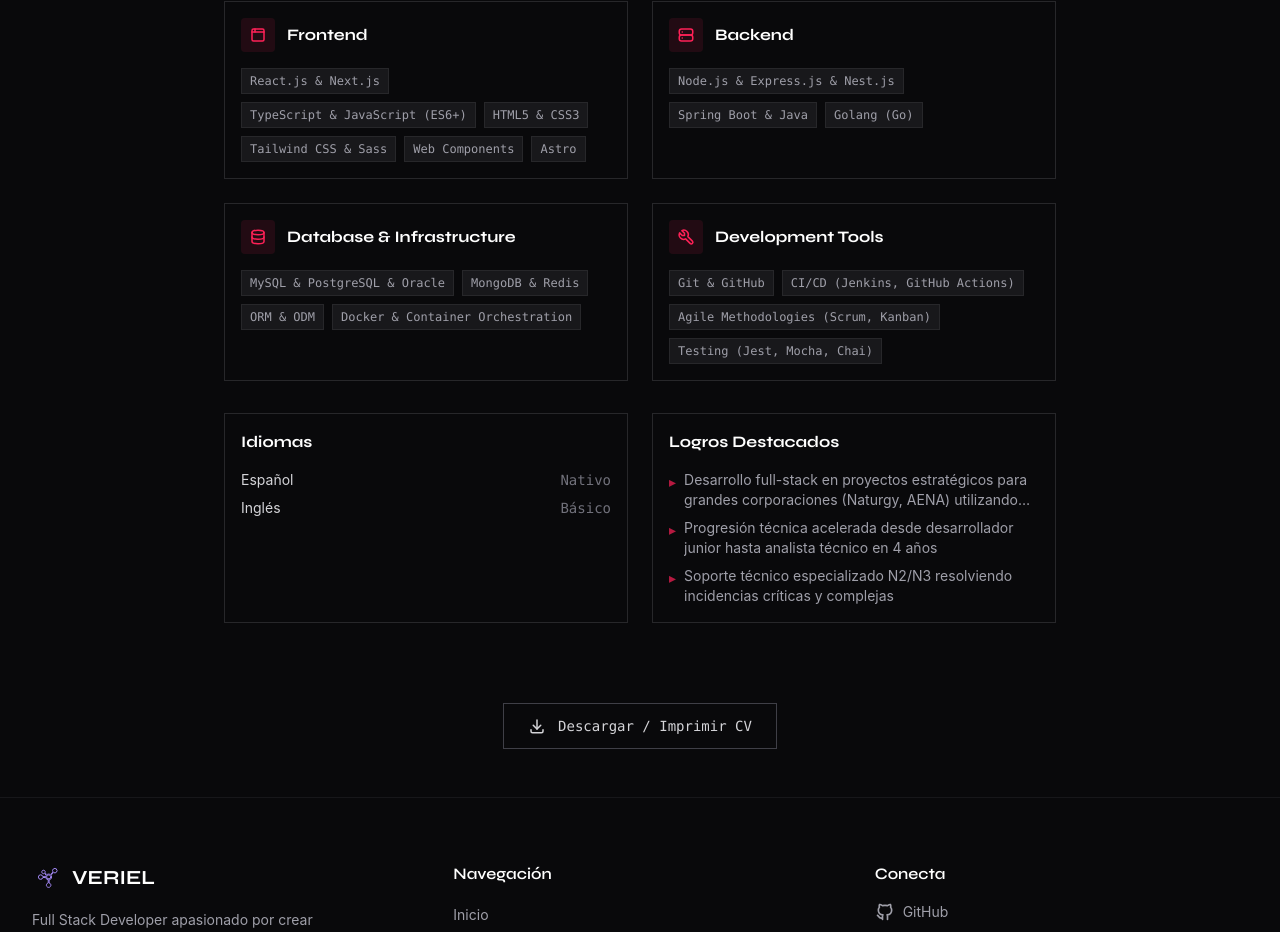
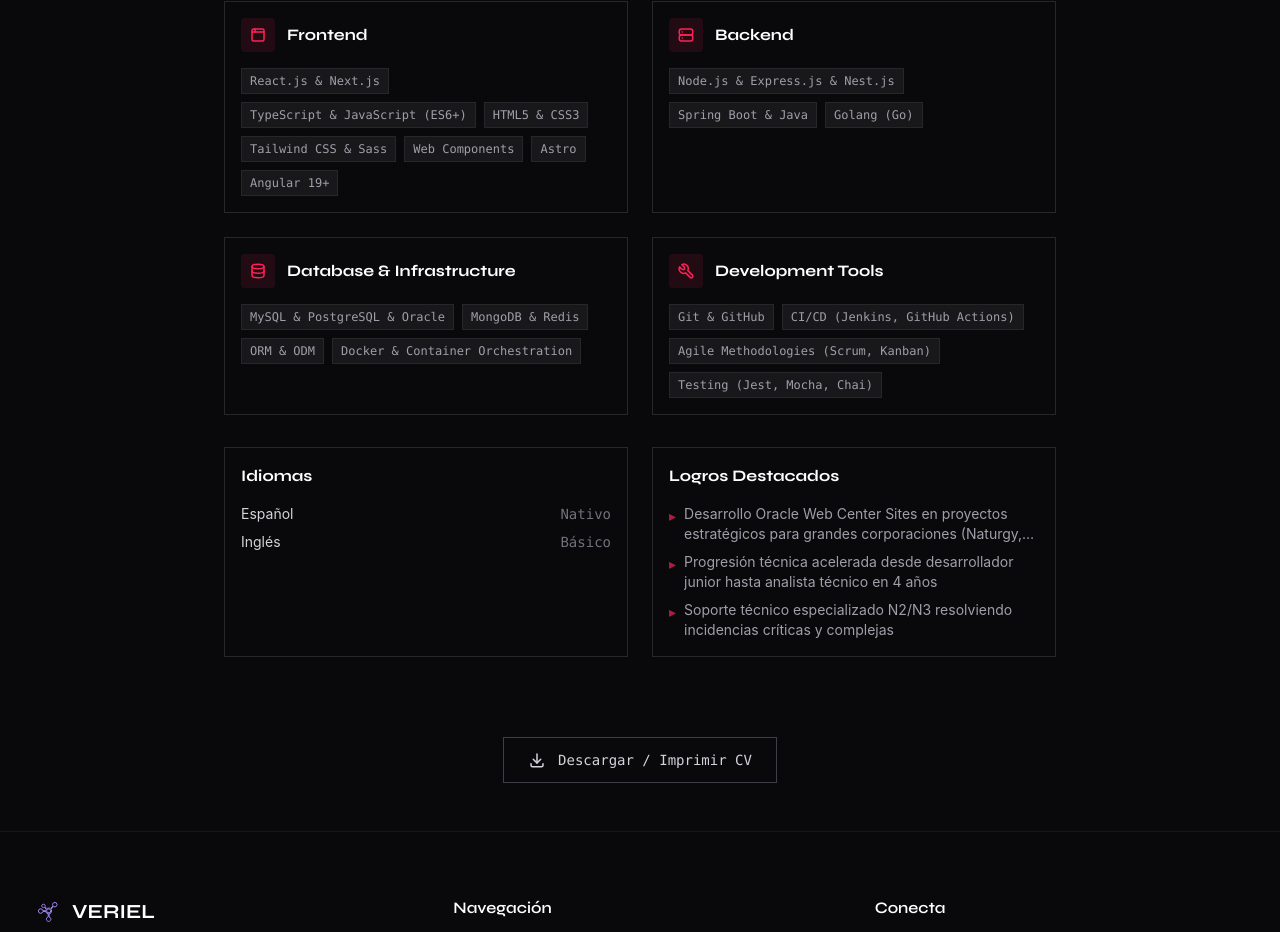
Before and after one commit to veriel-dev/web-minimalista, a React (Vite) app: page /curriculum-vitae in a window 1280 px wide. Shown: the part 2653-3585 px from the top of the page. Built offline with nearby package versions, Linux system fonts and the light colour scheme.

Commit message:
feat: add angular frontend

```diff
--- a/src/data/pages/cv.outline.ts
+++ b/src/data/pages/cv.outline.ts
@@ -171,6 +171,7 @@ export const cvData: CVData = {
         'Tailwind CSS & Sass',
         'Web Components',
         'Astro',
+        'Angular 19+',
       ],
     },
     {
@@ -205,7 +206,7 @@ export const cvData: CVData = {
   ],
   achievements: [
     {
-      text: 'Desarrollo full-stack en proyectos estratégicos para grandes corporaciones (Naturgy, AENA) utilizando tecnologías como React, Spring, JavaScript y CMS empresariales',
+      text: 'Desarrollo Oracle Web Center Sites en proyectos estratégicos para grandes corporaciones (Naturgy, AENA) utilizando tecnologías como React, Spring, JavaScript y CMS empresariales',
     },
     {
       text: 'Progresión técnica acelerada desde desarrollador junior hasta analista técnico en 4 años',
```
